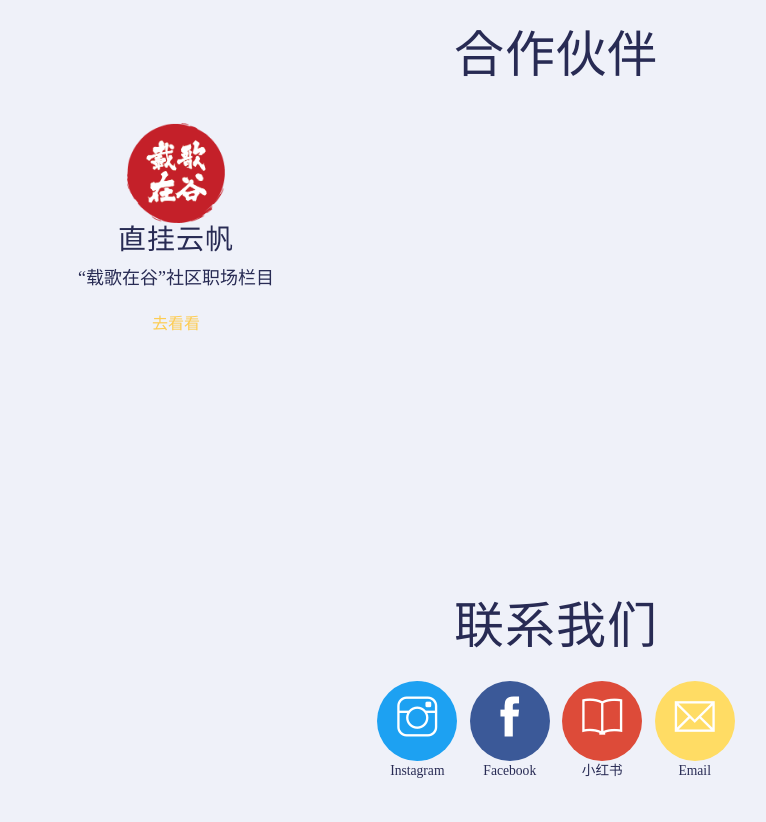
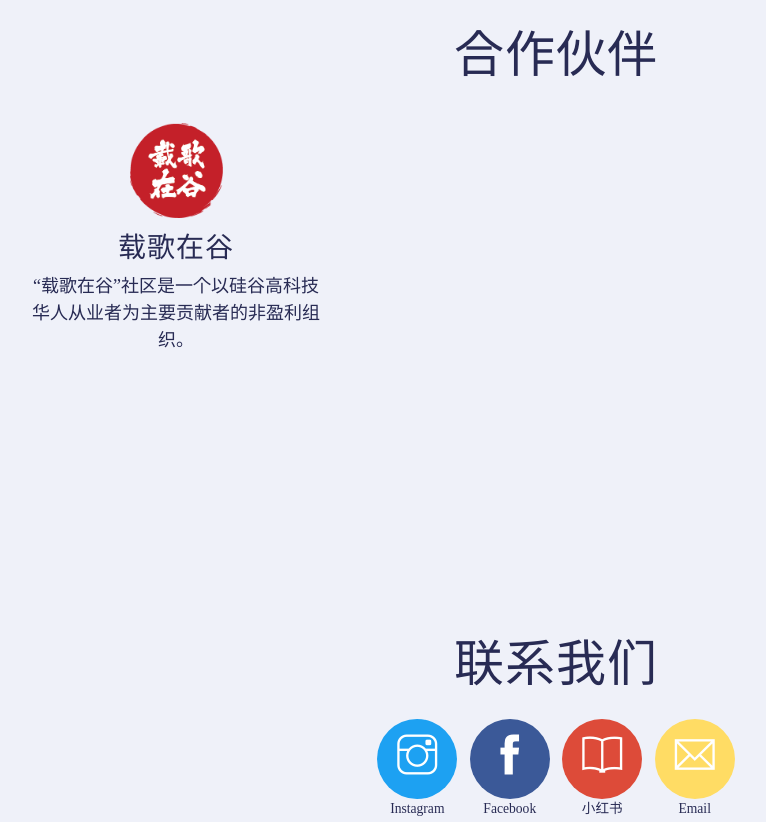
Before and after one commit to benno0810/jiaoluo_web_page, a plain HTML site: page docs/index.html in a window 1280 px wide. Shown: the part 4020-4842 px from the top of the page, without its empty margins (84-850 px from the left). Drawn offline with nearby package versions, Linux system fonts and the light colour scheme; a web font is replaced by a local one.

Commit message:
更新logo

```diff
--- a/docs/index.html
+++ b/docs/index.html
@@ -146,12 +146,12 @@
                     <div class="box">
 <!--                        <i class="fa fa-map-marker icon"></i>-->
                         <div class = "avatar" >
-                            <img src="assets/img/avatar/zgzg-logo.png" height = "100" onmouseover="this.src='assets/img/avatar/zgzg.png'; this.height='100'" onmouseout="this.src='assets/img/avatar/zgzg-logo.png';this.height='100'">
+                            <img src="assets/img/avatar/zgzg-logo.png" height = "95" onmouseover="this.src='assets/img/avatar/zgzg.png'; this.height='95'" onmouseout="this.src='assets/img/avatar/zgzg-logo.png';this.height='95'">
                         </div>
-
-                        <h3 class="name">直挂云帆</h3>
-                        <p class="description">“载歌在谷”社区职场栏目</p>
-                        <a class="learn-more" href="https://www.zgzg.io/">去看看</a>
+                        <h3 class="name"></h3>
+                        <h3 class="name">载歌在谷</h3>
+                        <p class="description">“载歌在谷”社区是一个以硅谷高科技华人从业者为主要贡献者的非盈利组织。</p>
+<!--                        <a class="learn-more" href="https://www.zgzg.io/">去看看</a>-->
                     </div>
                 </div>
                 <div class="col-sm-6 col-md-5 col-lg-4 item">
```
Also changed, not shown: docs/assets/img/avatar/直挂云帆.jpg (added).
